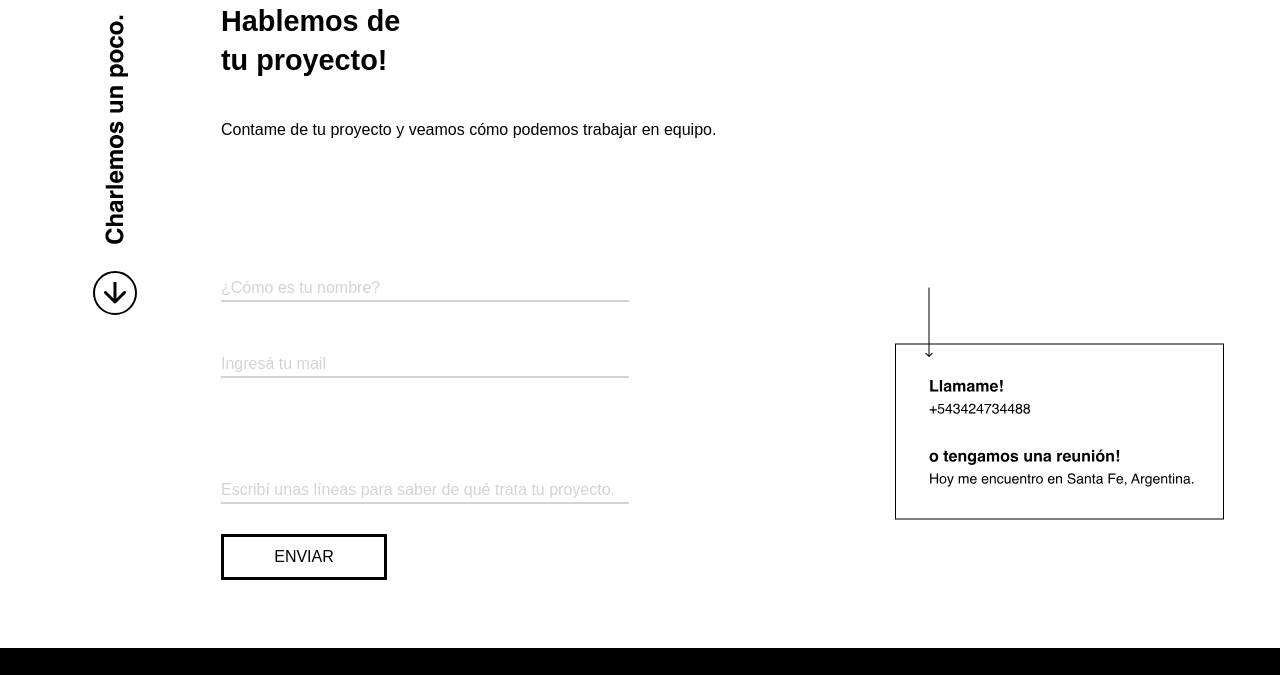
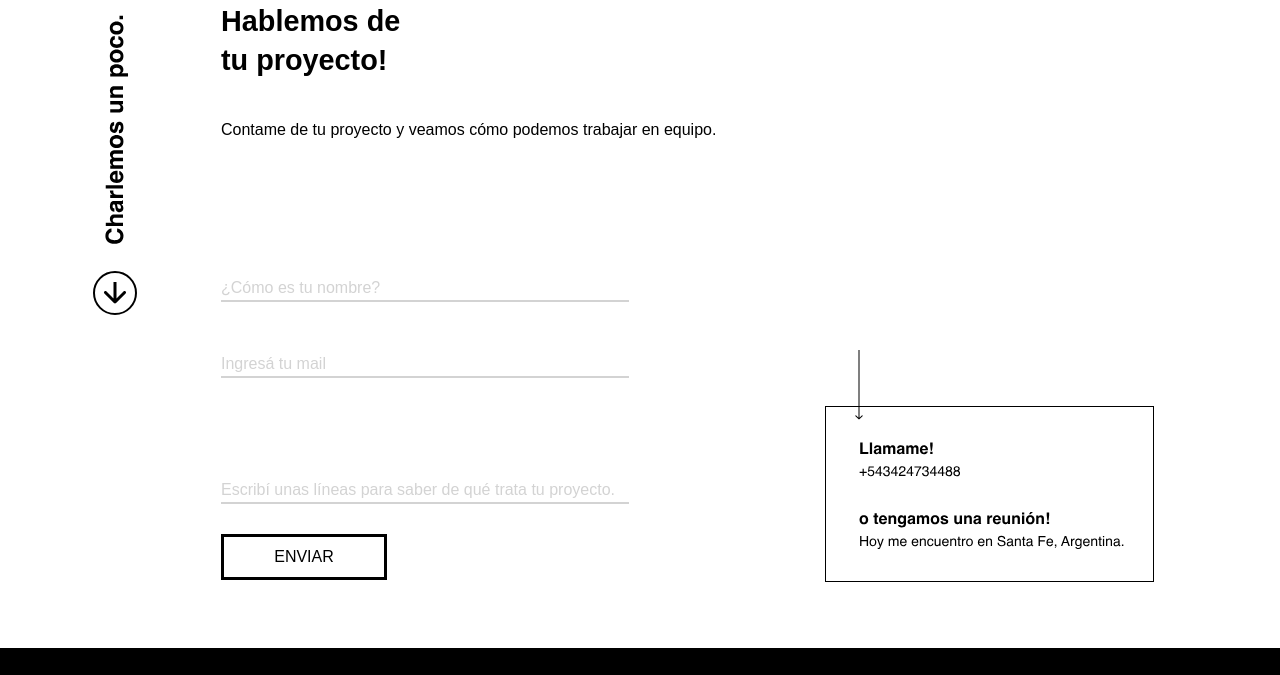
Before and after one commit to SoliAiraudo/MiPaginaPersonal, a website: page paginas/contacto.html in a window 1280 px wide. Shown: the part 533-1208 px from the top of the page. Drawn offline with nearby package versions, Linux system fonts and the light colour scheme.

Commit message:
mejorando alineaciones

```diff
--- a/scss/components/_main.scss
+++ b/scss/components/_main.scss
@@ -219,7 +219,7 @@ h3{
 /*----estilo de imagen de información----*/
 
 .img_contacto{
-   margin: 30px 0 30px 28px;
+   margin: 30px 50px 30px 28px;
 }
 
 .img_flex{
--- a/scss/components/_mediaqueries.scss
+++ b/scss/components/_mediaqueries.scss
@@ -89,7 +89,7 @@
 
 @media screen and (min-width: 600px) {
     .img_contacto{
-    margin: 30px 0 30px 0px;
+    margin: 125px 70px 0px 0px;
     }
     }
 
```
Also changed, not shown: css/style.css.
